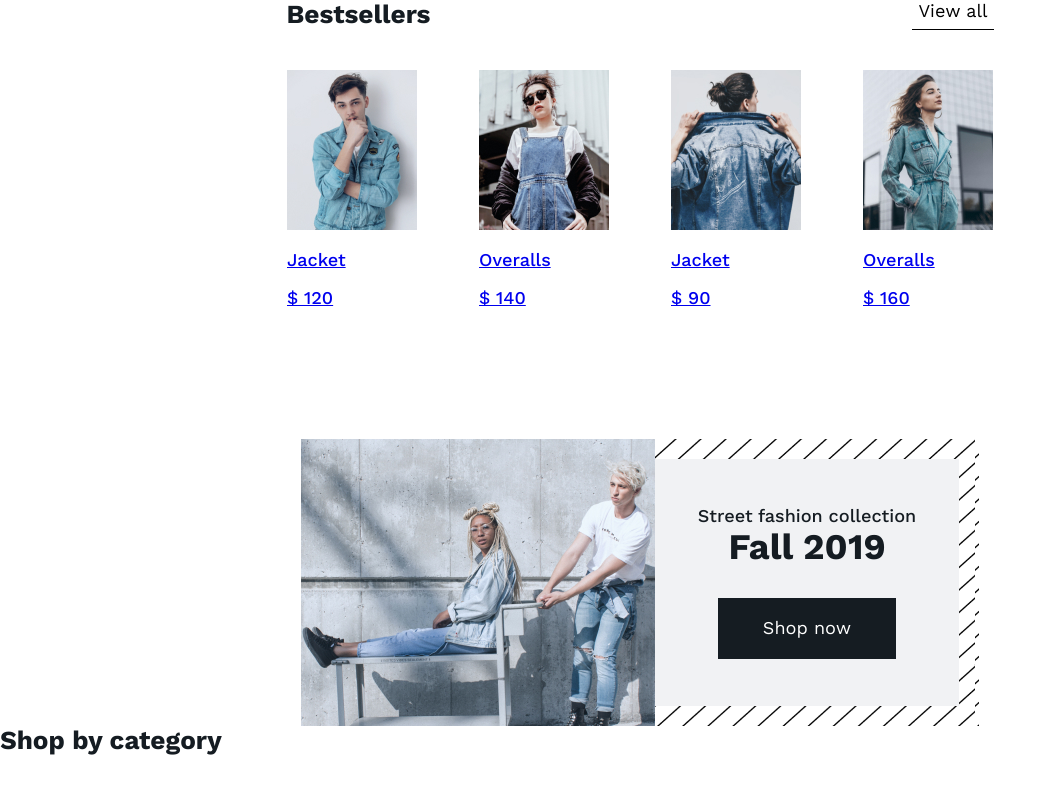
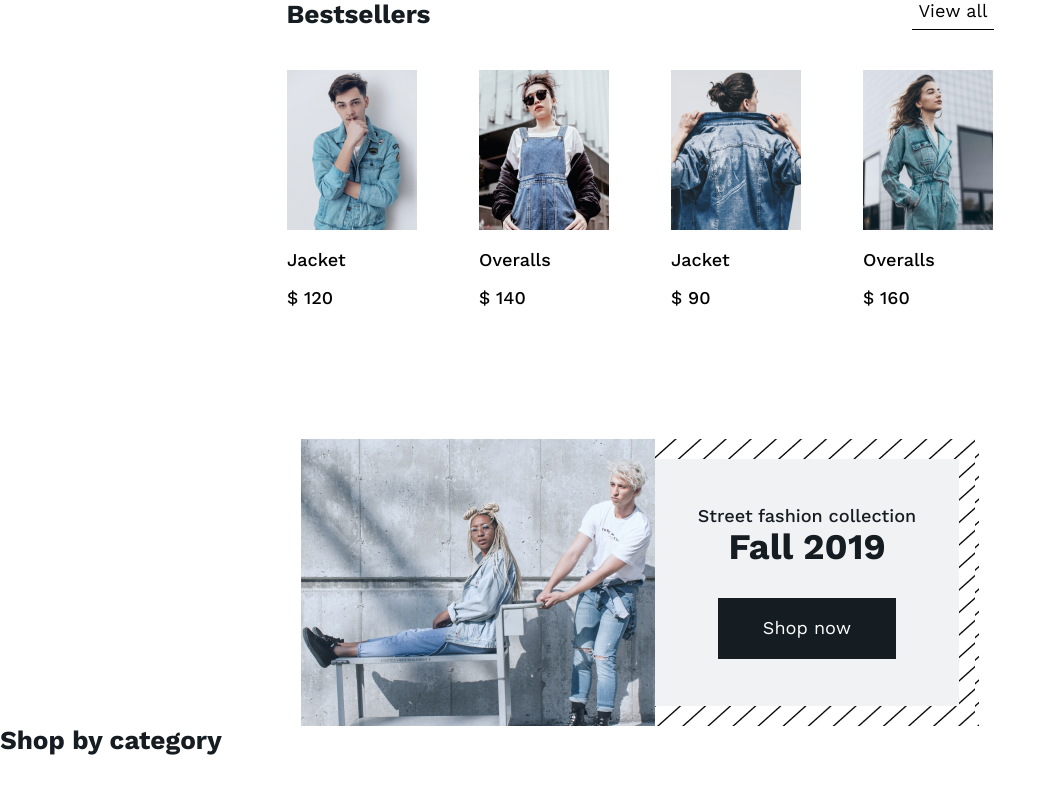
Before and after one commit to hellonasd/denim-app, a React (Create React App) app: page / in a window 1280 px wide. Shown: the top 794 px of the page, without its empty margins (0-1055 px from the left). Built offline with nearby package versions, Linux system fonts and the light colour scheme.

Commit message:
fix link style

```diff
--- a/src/components/Bestsellers/Bestsellers.css
+++ b/src/components/Bestsellers/Bestsellers.css
@@ -2,7 +2,10 @@
   width: 293px;
   margin: 0 auto;
 }
-
+.link{
+  text-decoration: none;
+  color: black;
+}
 .bestsellers__wrapper{
   display: flex;
   flex-wrap: wrap;
@@ -39,6 +42,7 @@
 }
 
 
+
 @media(min-width: 1366px){
   .bestsellers__wrapper{
 
--- a/src/components/Bestsellers/Bestsellers.jsx
+++ b/src/components/Bestsellers/Bestsellers.jsx
@@ -16,7 +16,7 @@ export const Bestsellers = () => {
           <Viewall />
         </div>
         {mockData.map((item, i) => (
-          <Link key={i} to={`/product/${i}`}>
+          <Link className='link' key={i} to={`/product/${i}`}>
           <Products
             key={Math.random() * 10}
             mobileRes={item.mobileUrl}
```
